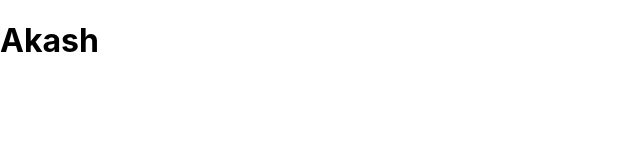
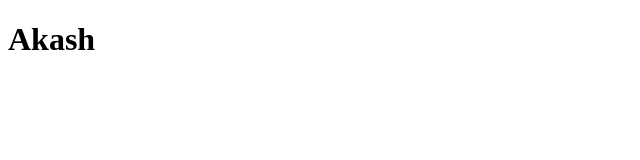
Before and after one commit to akashmondal2000/ShoppingApp, a React (Create React App) app: page / in a window 1280 px wide. Shown: the top 160 px of the page, without its empty margins (0-640 px from the left). Built offline with nearby package versions, Linux system fonts and the light colour scheme.

Commit message:
create folder structure

```diff
--- a/src/App.css
+++ /dev/null
@@ -1,38 +0,0 @@
-.App {
-  text-align: center;
-}
-
-.App-logo {
-  height: 40vmin;
-  pointer-events: none;
-}
-
-@media (prefers-reduced-motion: no-preference) {
-  .App-logo {
-    animation: App-logo-spin infinite 20s linear;
-  }
-}
-
-.App-header {
-  background-color: #282c34;
-  min-height: 100vh;
-  display: flex;
-  flex-direction: column;
-  align-items: center;
-  justify-content: center;
-  font-size: calc(10px + 2vmin);
-  color: white;
-}
-
-.App-link {
-  color: #61dafb;
-}
-
-@keyframes App-logo-spin {
-  from {
-    transform: rotate(0deg);
-  }
-  to {
-    transform: rotate(360deg);
-  }
-}
--- a/src/index.css
+++ /dev/null
@@ -1,13 +0,0 @@
-body {
-  margin: 0;
-  font-family: -apple-system, BlinkMacSystemFont, 'Segoe UI', 'Roboto', 'Oxygen',
-    'Ubuntu', 'Cantarell', 'Fira Sans', 'Droid Sans', 'Helvetica Neue',
-    sans-serif;
-  -webkit-font-smoothing: antialiased;
-  -moz-osx-font-smoothing: grayscale;
-}
-
-code {
-  font-family: source-code-pro, Menlo, Monaco, Consolas, 'Courier New',
-    monospace;
-}
--- a/src/index.js
+++ b/src/index.js
@@ -1,6 +1,5 @@
 import React from 'react';
 import ReactDOM from 'react-dom/client';
-import './index.css';
 import App from './App';
 
 
```
Also changed, not shown: src/App.jsx (renamed from src/App.js), src/api/apiConfig.js (added), src/components/index.js (added), src/pages/index.js (added), src/router/router.jsx (added), src/styles.css (added), src/util/index.js (added).
